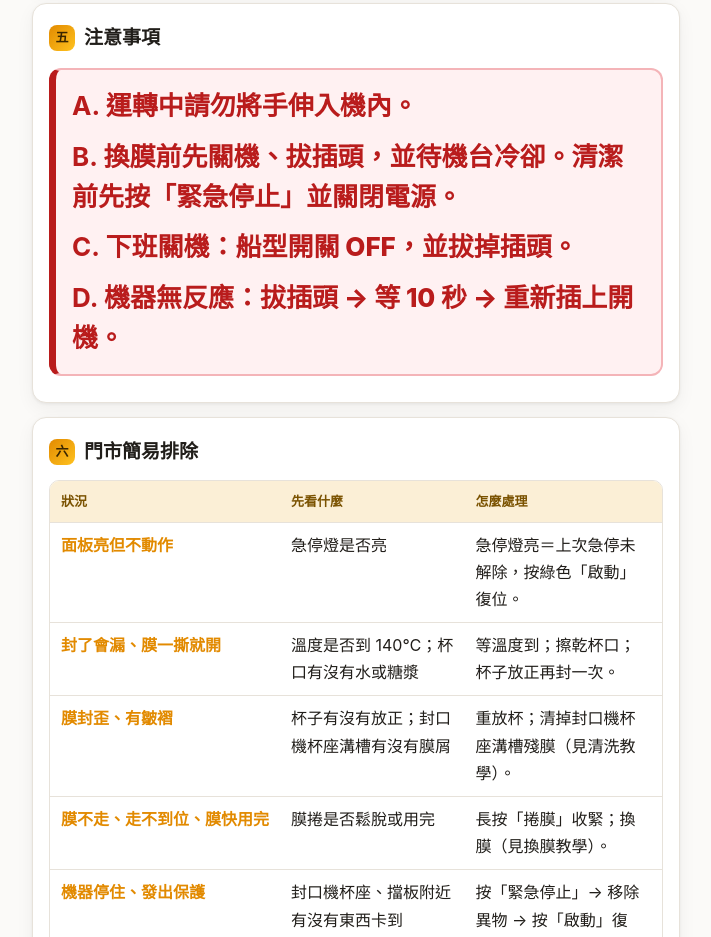
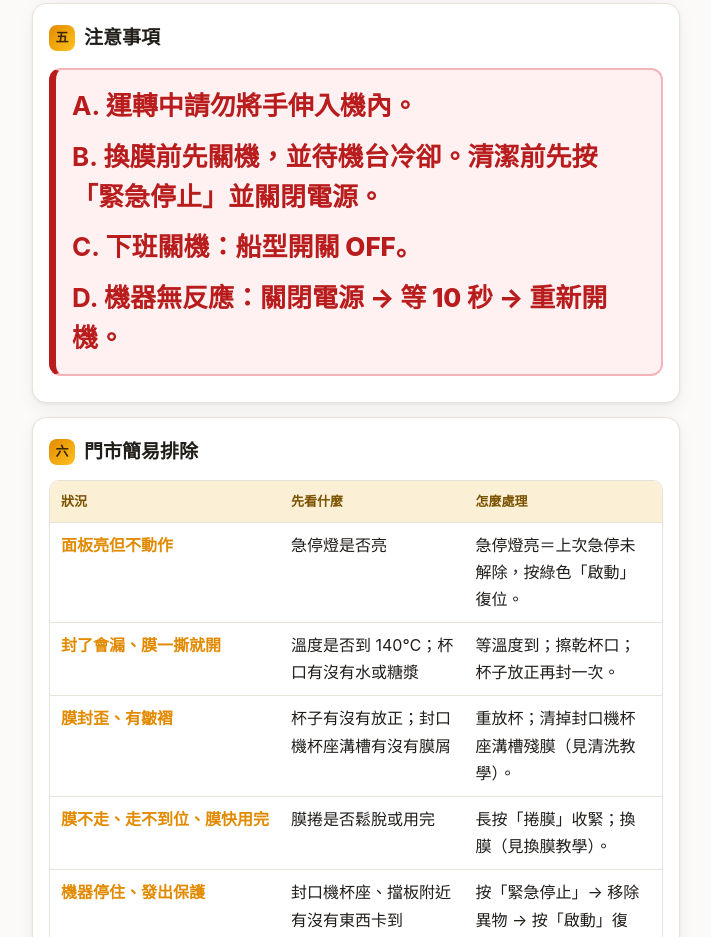
Before and after one commit to Steven-Yeh-1011/sealer-guide, a plain HTML site: page manual.html in a window 1280 px wide. Shown: the part 904-1841 px from the top of the page, without its empty margins (284-995 px from the left). Drawn offline with Linux system fonts and the light colour scheme.

Commit message:
全站移除「拔插頭」字樣，統一改為關閉電源
Co-Authored-By: Claude Fable 5.1 <noreply@anthropic.com>

```diff
--- a/manual.html
+++ b/manual.html
@@ -52,9 +52,9 @@
     <h2><span class="n">五</span>注意事項</h2>
     <div class="warn">
       <p><b>A.</b> 運轉中請勿將手伸入機內。</p>
-      <p><b>B.</b> 換膜前先關機、拔插頭，並待機台冷卻。清潔前先按「緊急停止」並關閉電源。</p>
-      <p><b>C.</b> 下班關機：船型開關 OFF，並拔掉插頭。</p>
-      <p><b>D.</b> 機器無反應：拔插頭 → 等 10 秒 → 重新插上開機。</p>
+      <p><b>B.</b> 換膜前先關機，並待機台冷卻。清潔前先按「緊急停止」並關閉電源。</p>
+      <p><b>C.</b> 下班關機：船型開關 OFF。</p>
+      <p><b>D.</b> 機器無反應：關閉電源 → 等 10 秒 → 重新開機。</p>
     </div>
   </section>
 
```
Also changed, not shown: filmchange.html (+1 -1 lines), print.html (+1 -1 lines), steps.html (+1 -1 lines), 1 other file.
